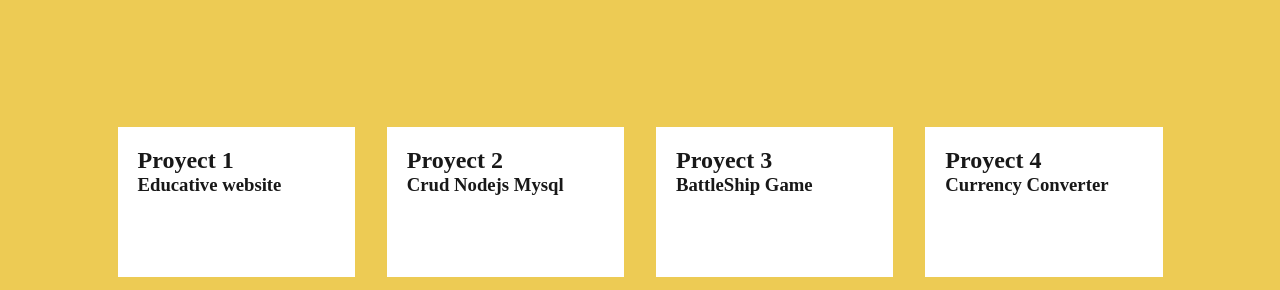
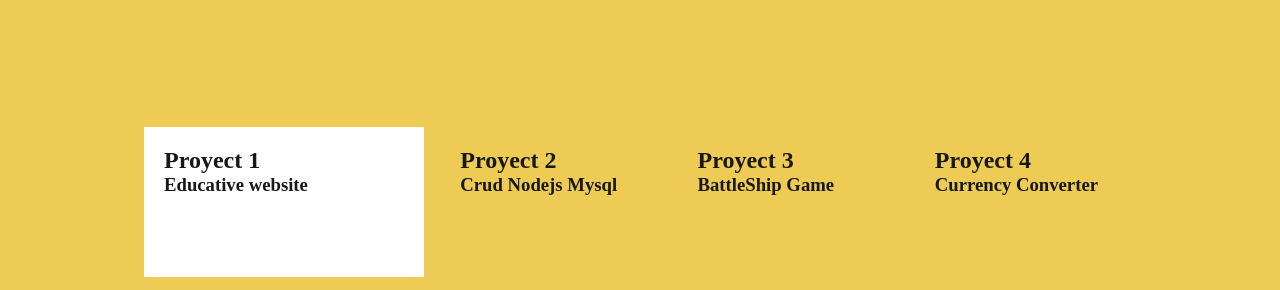
Before and after one commit to DanielPuentes10/DanielPuentes10.github.io, a website: page index.html in a window 1280 px wide. Shown: the part 1316-1606 px from the top of the page. Drawn offline with Linux system fonts and the light colour scheme; a web font is replaced by a local one.

Commit message:
Update index.html

```diff
--- a/index.html
+++ b/index.html
@@ -9,8 +9,10 @@
     <link rel="stylesheet" href="css/mediaQueries.css">
     <script src="https://kit.fontawesome.com/3c794685ab.js" crossorigin="anonymous"></script>
     <meta name="viewport" content="width=device-width, user-scalable=no, initial-scale=1.0, maximum-scale=1.0, minimum-scale=1.0">
+
 </head>
 <body>
+    <div class="general">
     <div class="wrapper">
         <header>
 
@@ -20,7 +22,8 @@
 
                 </div>
                  <ul class="menu" id="menu">
-                    <a name="home"></a>
+                    <!-- arreglar las referencias -->
+                     <a name="home"></a>
                     <li ><a class="active" href="#home">home</a></li>
                     <li><a href="#about">about me</a></li>
                     <li><a href="#portfolio">Portfolio</a></li>
@@ -61,6 +64,7 @@
             <div class="divider"></div>
         </div>
         <div class="container">
+
             <div class="card">
                 <div class="card__img">
                     <div class="card__title">
@@ -90,7 +94,7 @@
 
                 </div>
             </div>
-            <div class="card">
+            <div class="card2">
                 <div class="card__img">
                     <div class="card__title">
                         <h2>Proyect 2</h2>
@@ -120,7 +124,7 @@
                 </div>
             </div>
 
-            <div class="card">
+            <div class="card3">
                 <div class="card__img">
                     <div class="card__title">
                         <h2>Proyect 3</h2>
@@ -149,7 +153,7 @@
 
                 </div>
             </div>
-            <div class="card">
+            <div class="card4">
                 <div class="card__img">
                     <div class="card__title">
                         <h2>Proyect 4</h2>
@@ -227,6 +231,6 @@
         </div>
     </footer>
     <script src="js/scripts.js"></script>
-
+</div>
 </body>
 </html>
```
